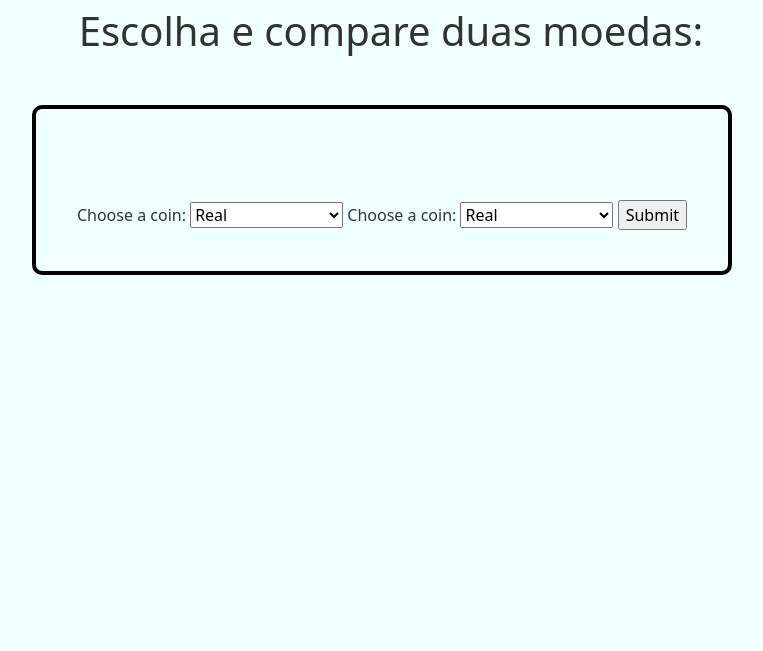
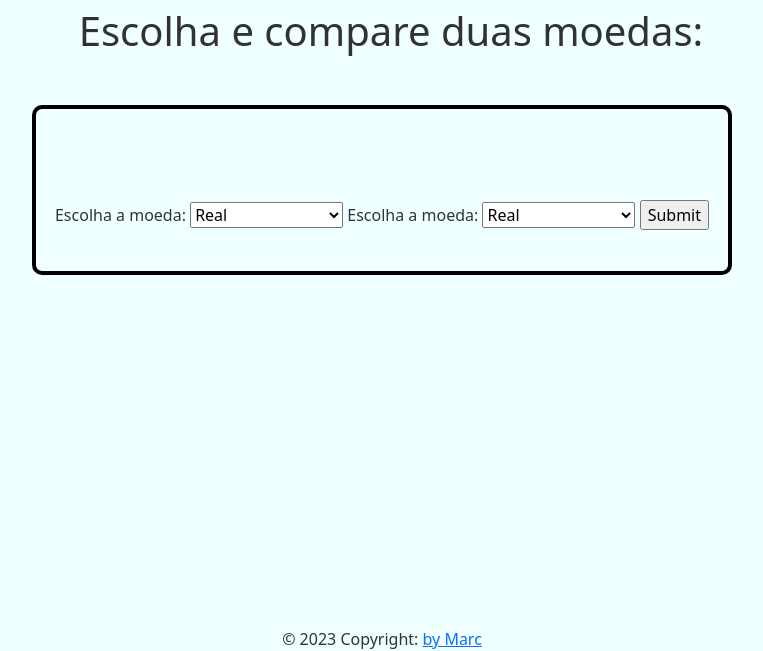
Before and after one commit to MarcianoPazinatto/CoinProject, a FastAPI app: page /coin_comparator in a window 1280 px wide. Shown: the part 149-800 px from the top of the page, without its empty margins (258-1021 px from the left). Run offline with FastAPI, Linux system fonts and the light colour scheme; some libraries are stand-ins or nearby versions.

Commit message:
updating footer and adjust css

```diff
--- a/src/templates/base.html
+++ b/src/templates/base.html
@@ -8,14 +8,20 @@
     <meta charset="UTF-8">
     <meta http-equiv="X-UA-Compatible" content="IE=edge">
     <meta name="viewport" content="width=device-width, initial-scale=1.0">
-     <script src="https://cdn.jsdelivr.net/npm/@popperjs/core@2.10.2/dist/umd/popper.min.js" integrity="sha384-7+zCNj/IqJ95wo16oMtfsKbZ9ccEh31eOz1HGyDuCQ6wgnyJNSYdrPa03rtR1zdB" crossorigin="anonymous"></script>
-    <script src="https://cdn.jsdelivr.net/npm/bootstrap@5.1.3/dist/js/bootstrap.min.js" integrity="sha384-QJHtvGhmr9XOIpI6YVutG+2QOK9T+ZnN4kzFN1RtK3zEFEIsxhlmWl5/YESvpZ13" crossorigin="anonymous"></script>
-    <link href="https://cdn.jsdelivr.net/npm/bootstrap@5.1.3/dist/css/bootstrap.min.css" rel="stylesheet" integrity="sha384-1BmE4kWBq78iYhFldvKuhfTAU6auU8tT94WrHftjDbrCEXSU1oBoqyl2QvZ6jIW3" crossorigin="anonymous">
+    <script src="https://cdn.jsdelivr.net/npm/@popperjs/core@2.10.2/dist/umd/popper.min.js"
+            integrity="sha384-7+zCNj/IqJ95wo16oMtfsKbZ9ccEh31eOz1HGyDuCQ6wgnyJNSYdrPa03rtR1zdB"
+            crossorigin="anonymous"></script>
+    <script src="https://cdn.jsdelivr.net/npm/bootstrap@5.1.3/dist/js/bootstrap.min.js"
+            integrity="sha384-QJHtvGhmr9XOIpI6YVutG+2QOK9T+ZnN4kzFN1RtK3zEFEIsxhlmWl5/YESvpZ13"
+            crossorigin="anonymous"></script>
+    <link href="https://cdn.jsdelivr.net/npm/bootstrap@5.1.3/dist/css/bootstrap.min.css" rel="stylesheet"
+          integrity="sha384-1BmE4kWBq78iYhFldvKuhfTAU6auU8tT94WrHftjDbrCEXSU1oBoqyl2QvZ6jIW3" crossorigin="anonymous">
     <title>CoinsViewer</title>
 
     <nav id="navbar" class="navbar navbar-expand-lg ">
         <a id="menu" class="navbar-brand" href="#">Menu</a>
-  <button class="navbar-toggler" type="button" data-toggle="collapse" data-target="#navbarNavAltMarkup" aria-controls="navbarNavAltMarkup" aria-expanded="false" aria-label="Toggle navigation">
+        <button class="navbar-toggler" type="button" data-toggle="collapse" data-target="#navbarNavAltMarkup"
+                aria-controls="navbarNavAltMarkup" aria-expanded="false" aria-label="Toggle navigation">
             <span class="navbar-toggler-icon"></span>
         </button>
         <div class="collapse navbar-collapse" id="navbarNavAltMarkup">
@@ -27,5 +33,16 @@
 </head>
 <body>
 {% block content %}{% endblock %}
+
+
+<footer class="fixed-bottom">
+
+
+    <div >
+        © 2023 Copyright:
+        <a href="https://www.linkedin.com/in/marciano-pazinatto-86a1741b4/">by Marc</a>
+    </div>
+
+</footer>
 </body>
 </html>
--- a/src/templates/basicform.html
+++ b/src/templates/basicform.html
@@ -13,7 +13,7 @@
         <h1>Escolha e compare duas moedas:</h1>
         <form id="selecao" method="post" action="/comparator">
             <div id="select_coin">
-                <label for="coins_one">Choose a coin:</label>
+                <label for="coins_one">Escolha a moeda:</label>
                 <select name="coins_one" id="coins_one">
                         <option value="BRL">Real</option>
                         <option value="USD">Dolar</option>
@@ -25,7 +25,7 @@
                         <option value="AUD">Dólar Australiano</option>
                 </select>
 
-                <label for="coins_two">Choose a coin:</label>
+                <label for="coins_two">Escolha a moeda:</label>
                 <select name="coins_two" id="coins_two">
                     <option value="BRL">Real</option>
                     <option value="USD">Dolar</option>
--- a/src/templates/coin_comparator.html
+++ b/src/templates/coin_comparator.html
@@ -12,7 +12,7 @@
         <h1>Escolha e compare duas moedas:</h1>
         <form id="selecao" method="post" action="/comparator">
             <div id="select_coin">
-                <label for="coins_one">Choose a coin:</label>
+                <label for="coins_one">Escolha a moeda:</label>
                 <select name="coins_one" id="coins_one">
                         <option value="BRL">Real</option>
                         <option value="USD">Dolar</option>
@@ -24,7 +24,7 @@
                         <option value="AUD">Dólar Australiano</option>
                 </select>
 
-                <label for="coins_two">Choose a coin:</label>
+                <label for="coins_two">Escolha a moeda:</label>
                 <select name="coins_two" id="coins_two">
                     <option value="BRL">Real</option>
                     <option value="USD">Dolar</option>
--- a/src/view/view.py
+++ b/src/view/view.py
@@ -19,11 +19,9 @@ class CoinModel:
 
 @coin_view.post(f"/comparator")
 async def root(request: Request, coins_one: str = Form(...), coins_two: str = Form(...)):
-    print(coins_one)
-    print(coins_two)
+
     response = get_coins(coins_one, coins_two)
-    print(response[0])
-    print(response[1])
+
     return templates.TemplateResponse("basicform.html", {"request": request,
                                                          "response": response[0],
                                                          "other_response": response[1]})
```
Also changed, not shown: src/static/src/css/base.css (line endings or trailing spaces). Lines whose indentation alone changed are shown as unchanged.
